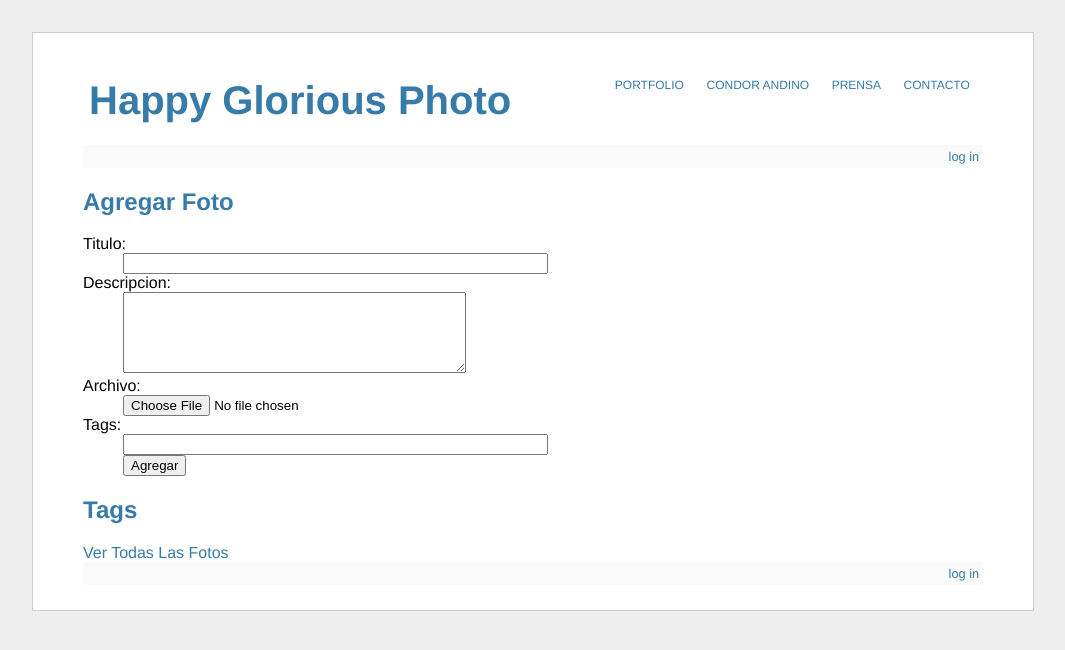
After one commit to joac/hgp, a Python web app: template hgp/templates/admin.html in a window 1280 px wide. The commit adds this page. Shown: the top 650 px of the page, without its empty margins (107-1172 px from the left). Run offline with Jinja, Linux system fonts and the light colour scheme; the template is opened without the code that fills it, so the values that code supplies are empty.

Commit message:
Una Nochecita de laburo

```diff
--- /dev/null
+++ b/hgp/static/style.css
@@ -0,0 +1,100 @@
+body {
+    font-family: helvetica;
+    background: #eee;
+    }
+a, h1, h2 {
+    color: #377BA8;
+    }
+h1, h2 {
+    }
+h1 {
+    }
+h2 {
+    }
+a {
+    text-decoration: none;
+}
+a:hover
+{
+    color: #000000;
+}
+.menu a
+{
+    padding: 0.8em;
+}
+
+.page {
+    margin: 2em auto;
+    width: 900px;
+    border: 1px solid #ccc;
+    padding: 12px 50px 12px 50px;
+    background: white;
+    }
+
+.entries {
+    list-style: none;
+    margin: 0;
+    padding 0;
+    }
+.entries li {
+    margin: 0.8em 1.2em;
+    }
+.entries li h2 {
+    margin-left: -1em;
+    }
+
+.add-entry {
+    font-size: 0.9em;
+    border-bottom: 1px solid #ccc;
+    }
+.add-entry dl {
+    font-weight: bold;
+    }
+
+.metanav {
+    text-align: right;
+    font-size: 0.8em;
+    padding: 0.3em;
+    margin-bottom: 1em;
+    background: #fafafa;
+    }
+
+.header {
+    height: 100px;
+    position: relative;
+    }
+.logo {
+    text-align: left;
+    font-size: 20px;
+    padding: 0.3em;
+    width:500px;
+    position: absolute;
+    top: 0;
+    left: 0;
+    }
+.menu {
+    text-align: right;
+    font-size: 12px;
+    padding: 0.3em;
+    position: absolute;
+    bottom: 50px;
+    right:0px;
+    width:400px;
+    }
+
+.flash {
+    background: #CEE5F5;
+    padding: 0.5em;
+    border: 1px solid #AACBE2;
+    }
+.error{
+    background: #F0D6D6;
+    padding: 0.5em;
+    }
+.photo
+{
+    border: 1px solid #000;
+}
+.tags
+{
+}
--- /dev/null
+++ b/hgp/templates/admin.html
@@ -0,0 +1,36 @@
+{% extends "layout.html" %}
+{% block body %}
+<!-- cambiar para que permita agregar fotos -->
+<div class="add_form">
+    <h2>Agregar Foto</h2>
+    <form action="{{ url_for('agregar_foto') }}" method=post class=add-photo enctype=multipart/form-data>
+        <dl>
+            <dt>Titulo:
+            <dd><input type=text size=50 name=title>
+            <dt>Descripcion:
+            <dd><textarea name=description rows=5 cols=40></textarea>
+            <dt>Archivo:
+            <dd><input type=file size=50 name=file>
+            <dt>Tags:
+            <dd><input type=text size=50 name=tags>
+            <dd><input type=submit value=Agregar>
+        </dl>
+    </form>
+</div>
+<div class=tags>
+<h2>Tags</h2>
+<ul>
+{% for tag in tags %}
+    <li>
+        <a href={{ url_for('photos_by_tag', tag_name=tag.name) }}>{{ tag.name }}</a>
+        ({{ tag.count() }})
+        <a href={{ url_for('delete_tag', tag_name=tag.name) }} onclick="return confirm('¿Esta seguro que desea borrar el tag {{ tag.name }}?');">Eliminar</a>
+
+
+{% endfor %}
+</div>
+
+<div class="admin_menu">
+<a href="{{url_for('ver_todas_las_fotos')}}">Ver Todas Las Fotos</a>
+</div>
+{% endblock %}
--- a/hgp/templates/layout.html
+++ b/hgp/templates/layout.html
@@ -1,8 +1,19 @@
 <!doctype html>
-<title>Flaskr</title>
+<title>Happy Glorious Photo</title>
 <link rel=stylesheet type=text/css href="{{ url_for('static', filename='style.css') }}">
+
 <div class=page>
-<h1>Flaskr</h1>
+    <div class=header>
+        <div class=logo>
+            <h1>Happy Glorious Photo</h1>
+        </div>
+        <div class=menu>
+            <a href="{{ url_for('portfolio') }}">PORTFOLIO</a>
+            <a href="{{ url_for('condor') }}">CONDOR ANDINO</a>
+            <a href="{{ url_for('press') }}">PRENSA</a>
+            <a href="{{ url_for('contact') }}">CONTACTO</a>
+        </div>
+    </div>
     <div class=metanav>
         {% if not session.logged_in %}
             <a href="{{ url_for('login') }}">log in</a>
@@ -13,5 +24,13 @@
     {% for message in get_flashed_messages() %}
     <div class=flash>{{ message }}</div>
     {% endfor %}
+
     {% block body %}{% endblock %}
+    <div class=metanav>
+        {% if not session.logged_in %}
+            <a href="{{ url_for('login') }}">log in</a>
+        {% else %}
+            <a href="{{ url_for('logout') }}">log out</a>
+        {% endif %}
     </div>
+</div>
```
Also changed, not shown: hgp/hgp.py (+146 -7 lines), hgp/models.py (+4 -12 lines), hgp/templates/all.html (added, +15 -0 lines), hgp/templates/header.html (added, +13 -0 lines), hgp/templates/photo.html (added, +13 -0 lines), hgp/templates/show_galleries.html (deleted, +0 -25 lines), hgp/templates/show_gallery.html (deleted, +0 -32 lines), hgp/db.sqlite. Lines whose indentation alone changed are shown as unchanged.
